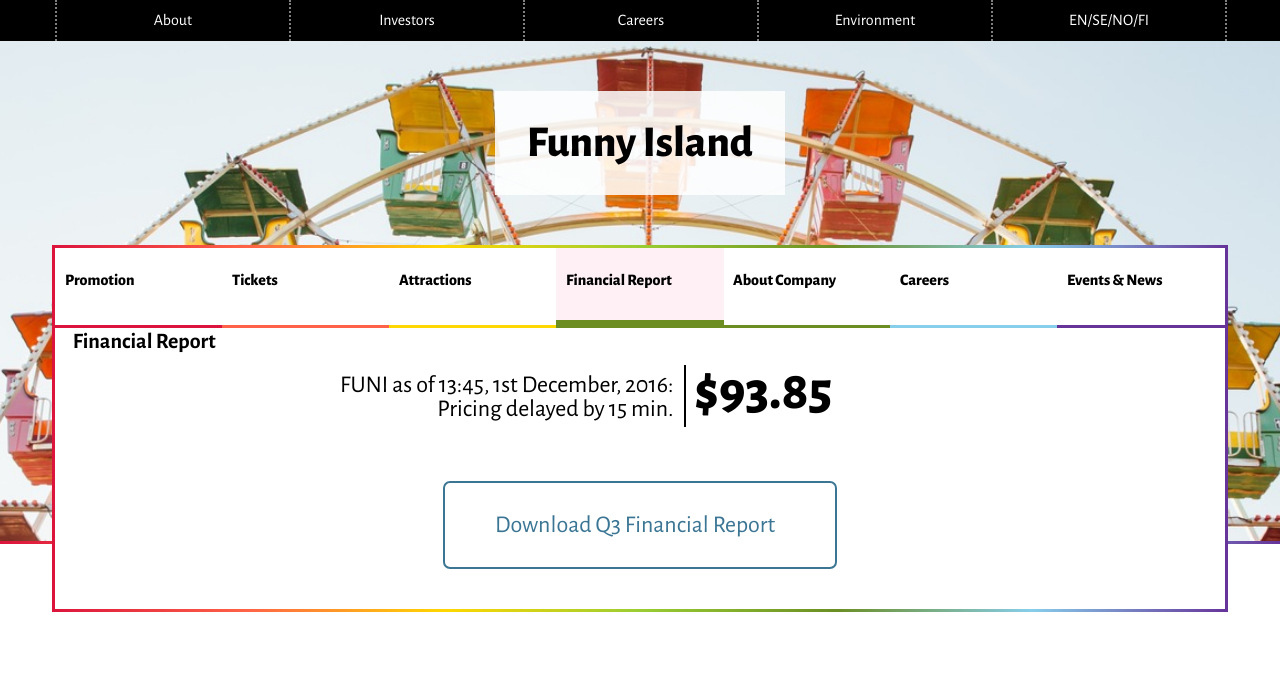
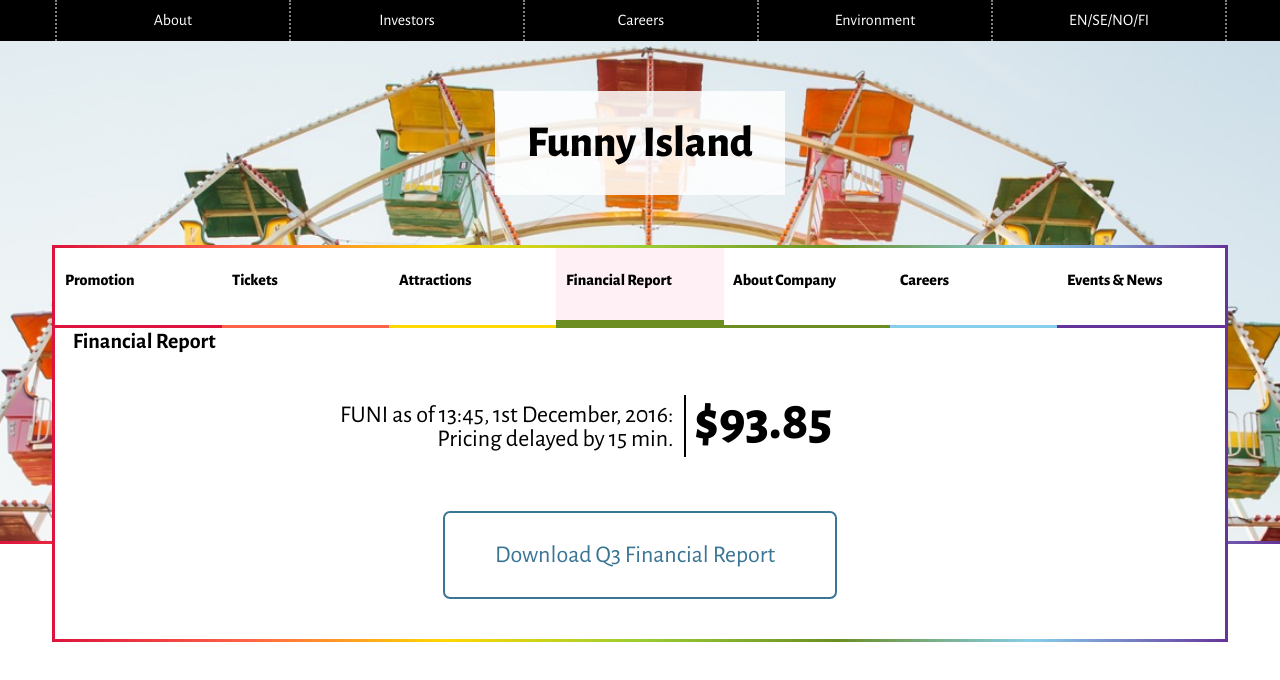
Before and after one commit to mbsnero/MachineLearningOnJQuery, a plain HTML site: page html/financial.html in a window 1280 px wide. Drawn offline with Linux system fonts and the light colour scheme.

Commit message:
fixed cursors

```diff
--- a/css/attractions.css
+++ b/css/attractions.css
@@ -55,6 +55,7 @@
 }
 
 .item-text-block {
+  cursor: pointer;
   position: relative;
   display: inline-block;
   background: white;
--- a/css/careers.css
+++ b/css/careers.css
@@ -51,6 +51,7 @@
 }
 
 .item-text-block {
+  cursor: pointer;
   position: relative;
   display: inline-block;
   background: white;
@@ -78,6 +79,7 @@
 }
 
 .under {
+  cursor: pointer;
   text-decoration: underline;
 }
 
--- a/css/financial.css
+++ b/css/financial.css
@@ -32,6 +32,7 @@
 .financial-center-block {
   width: 600px;
   margin: 0 auto;
+  margin-top: 30px;
   margin-bottom: 30px;
 }
 
@@ -54,6 +55,7 @@
 }
 
 .download-btn {
+  cursor: pointer;
   color: #3a7594;
   display: block;
   border: 2px solid #3a7594;
--- a/css/index.css
+++ b/css/index.css
@@ -15,6 +15,7 @@
 }
 
 .top-nav-item {
+  cursor: pointer;
   display: inline-block;
   margin-right: -6px;
   width: 232px;
```
